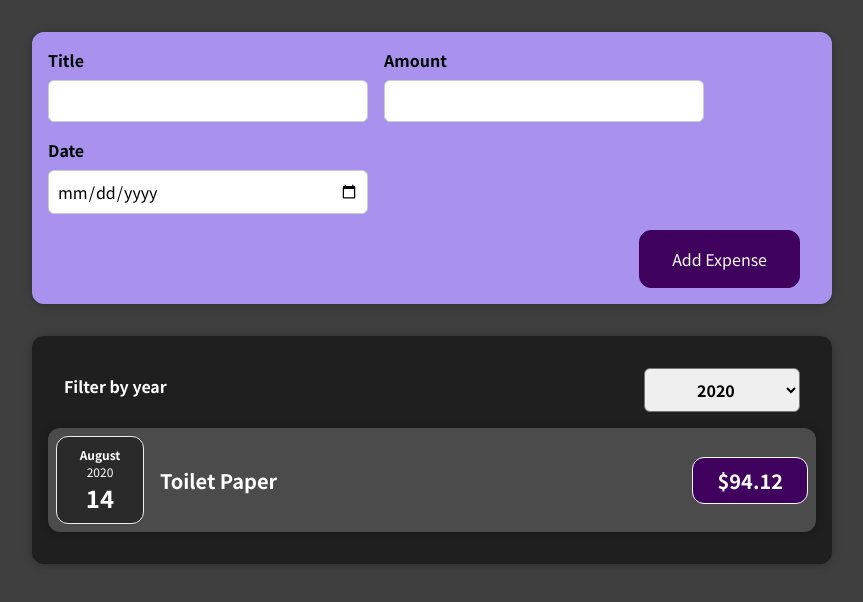
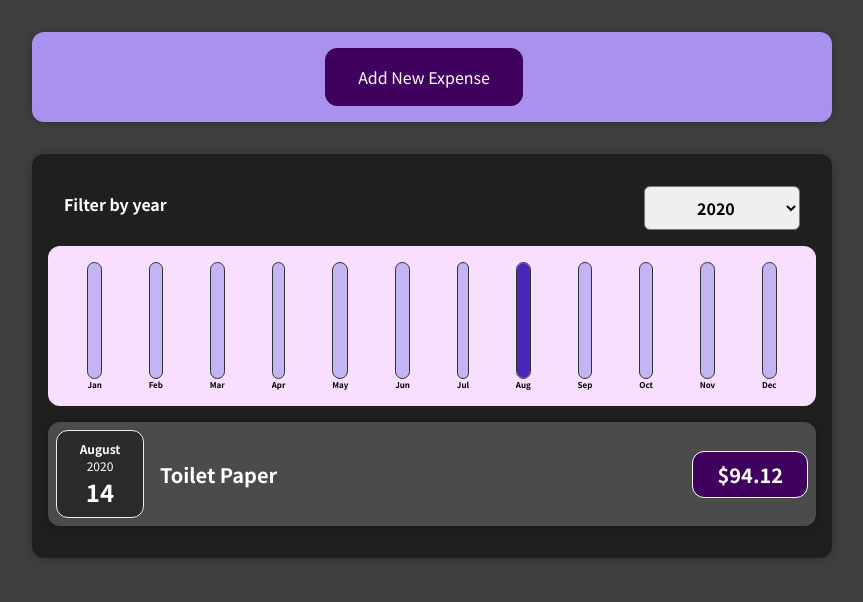
Before and after one commit to auqid/01-starting-setup, a React (Create React App) app: page / in a window 1280 px wide. Shown: the top 602 px of the page, without its empty margins (208-1071 px from the left). Built offline with nearby package versions, Linux system fonts and the light colour scheme.

Commit message:
added a chart to expense tracker

```diff
--- /dev/null
+++ b/src/components/Chart/ChartBar.js
@@ -0,0 +1,25 @@
+import React from 'react';
+
+import './ChartBar.css';
+
+const ChartBar = (props) => {
+  let barFillHeight = '0%';
+
+  if (props.maxValue > 0) {
+    barFillHeight = Math.round((props.value / props.maxValue) * 100) + '%';
+  }
+
+  return (
+    <div className='chart-bar'>
+      <div className='chart-bar__inner'>
+        <div
+          className='chart-bar__fill'
+          style={{ height: barFillHeight }}
+        ></div>
+      </div>
+      <div className='chart-bar__label'>{props.label}</div>
+    </div>
+  );
+};
+
+export default ChartBar;
--- a/src/components/Expenses/ExpenseItem.js
+++ b/src/components/Expenses/ExpenseItem.js
@@ -6,6 +6,7 @@ import './ExpenseItem.css';
 
 const ExpenseItem = (props) => {
   return (
+    <li>
       <Card className='expense-item'>
         <ExpenseDate date={props.date} />
         <div className='expense-item__description'>
@@ -13,7 +14,8 @@ const ExpenseItem = (props) => {
           <div className='expense-item__price'>${props.amount}</div>
         </div>
       </Card>
+    </li>
   );
-}
+};
 
 export default ExpenseItem;
--- a/src/components/Expenses/Expenses.js
+++ b/src/components/Expenses/Expenses.js
@@ -1,41 +1,31 @@
 import React, { useState } from 'react';
 
-import ExpenseItem from './ExpenseItem';
 import Card from '../UI/Card';
 import ExpensesFilter from './ExpensesFilter';
+import ExpensesList from './ExpensesList';
+import ExpensesChart from './ExpensesChart';
 import './Expenses.css';
 
 const Expenses = (props) => {
   const [filteredYear, setFilteredYear] = useState('2020');
 
-  const filterChangeHandler = selectedYear => {
+  const filterChangeHandler = (selectedYear) => {
     setFilteredYear(selectedYear);
   };
 
-  const filteredExpenses = props.items.filter(expense =>{
+  const filteredExpenses = props.items.filter((expense) => {
     return expense.date.getFullYear().toString() === filteredYear;
-});
+  });
 
-let expensesContent = <p>No expenses found</p>;
-
-if(filteredExpenses.length > 0) {
-  expensesContent = filteredExpenses.map((expense)=>
-  <ExpenseItem
-    key = {expense.id}
-    title = {expense.title}
-    amount= {expense.amount}
-    date = {expense.date}
-
-    />
-  )
-};
-
-return (
+  return (
     <div>
       <Card className='expenses'>
-        <ExpensesFilter selected={filteredYear} onChangeFilter={filterChangeHandler}
+        <ExpensesFilter
+          selected={filteredYear}
+          onChangeFilter={filterChangeHandler}
         />
-        {expensesContent}
+        <ExpensesChart expenses={filteredExpenses} />
+        <ExpensesList items={filteredExpenses} />
       </Card>
     </div>
   );
--- /dev/null
+++ b/src/components/Expenses/ExpensesList.js
@@ -0,0 +1,25 @@
+import React from 'react';
+
+import ExpenseItem from './ExpenseItem';
+import './ExpensesList.css';
+
+const ExpensesList = (props) => {
+  if (props.items.length === 0) {
+    return <h2 className='expenses-list__fallback'>Found no expenses.</h2>;
+  }
+
+  return (
+    <ul className='expenses-list'>
+      {props.items.map((expense) => (
+        <ExpenseItem
+          key={expense.id}
+          title={expense.title}
+          amount={expense.amount}
+          date={expense.date}
+        />
+      ))}
+    </ul>
+  );
+};
+
+export default ExpensesList;
--- a/src/components/newExpense/ExpenseForm.js
+++ b/src/components/newExpense/ExpenseForm.js
@@ -87,6 +87,7 @@ const ExpenseForm = (props) => {
         </div>
       </div>
       <div className='new-expense__actions'>
+        <button type="button" onClick={props.onCancel}>Cancel</button>
         <button type='submit'>Add Expense</button>
       </div>
     </form>
--- a/src/components/newExpense/NewExpense.js
+++ b/src/components/newExpense/NewExpense.js
@@ -1,20 +1,39 @@
-import React from 'react';
+import React, { useState } from 'react';
 
 import ExpenseForm from './ExpenseForm';
 import './NewExpense.css';
 
 const NewExpense = (props) => {
+  const [isEditing, setIsEditing] = useState(false);
+
   const saveExpenseDataHandler = (enteredExpenseData) => {
     const expenseData = {
       ...enteredExpenseData,
-      id: Math.random().toString()
+      id: Math.random().toString(),
     };
     props.onAddExpense(expenseData);
+    setIsEditing(false);
+  };
+
+  const startEditingHandler = () => {
+    setIsEditing(true);
+  };
+
+  const stopEditingHandler = () => {
+    setIsEditing(false);
   };
 
   return (
     <div className='new-expense'>
-      <ExpenseForm onSaveExpenseData={saveExpenseDataHandler} />
+      {!isEditing && (
+        <button onClick={startEditingHandler}>Add New Expense</button>
+      )}
+      {isEditing && (
+        <ExpenseForm
+          onSaveExpenseData={saveExpenseDataHandler}
+          onCancel={stopEditingHandler}
+        />
+      )}
     </div>
   );
 };
```
Also changed, not shown: src/App.js (+10 -9 lines), src/components/Chart/Chart.css (indentation only), src/components/Chart/ChartBar.css (indentation only), src/components/Expenses/ExpensesList.css (indentation only). Lines whose indentation alone changed are shown as unchanged.
